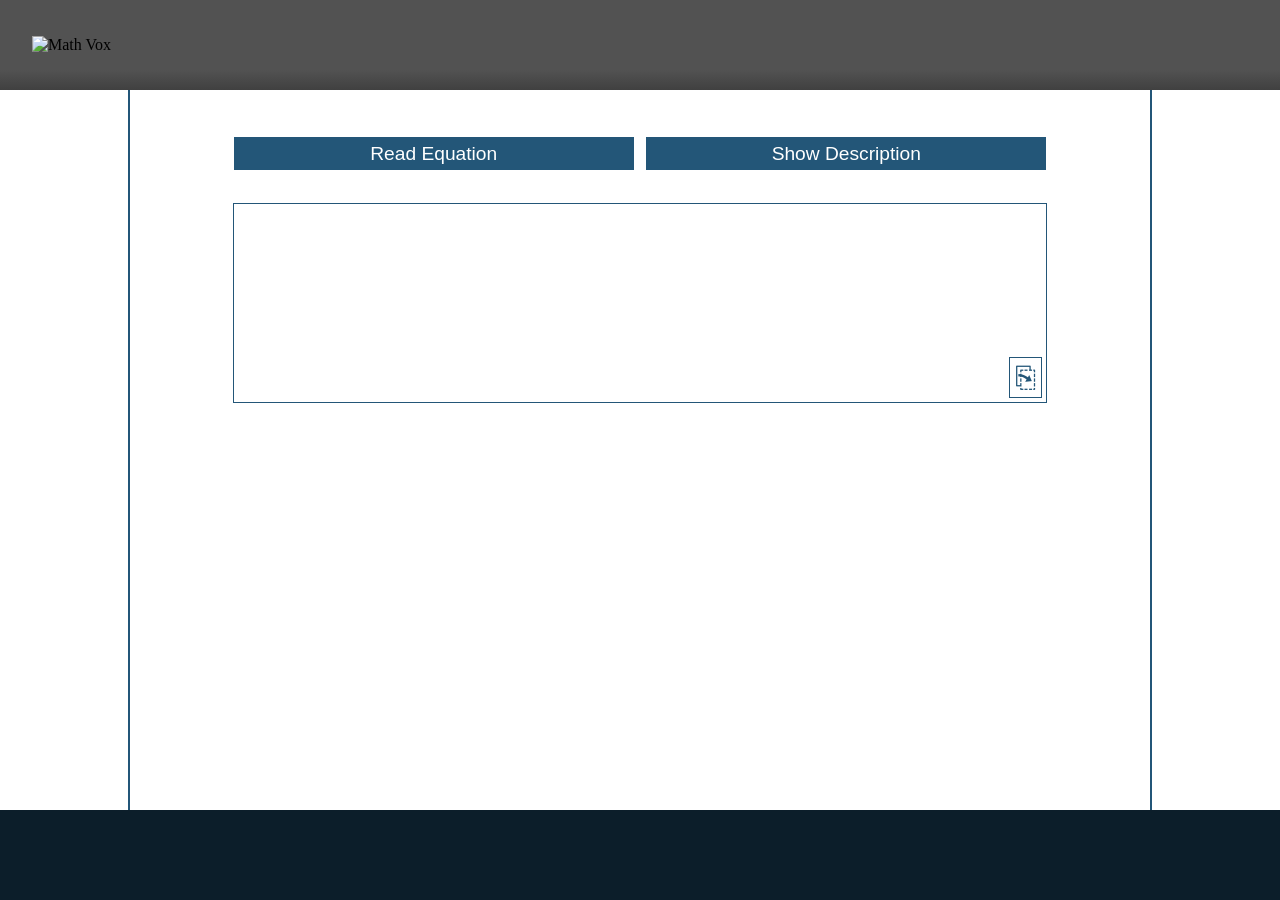
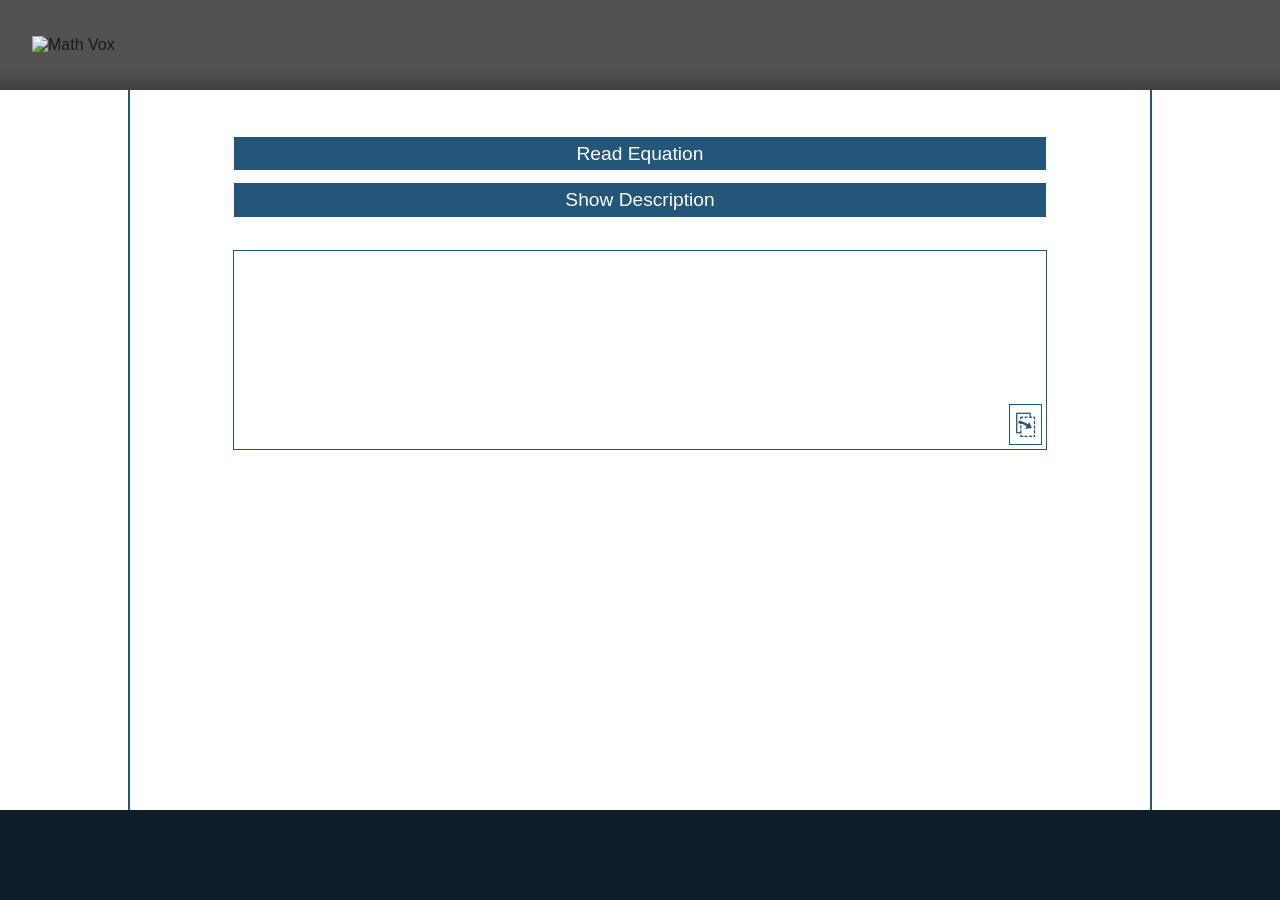

fix mathlive integration, add new features

--- a/resources/style.css
+++ b/resources/style.css
@@ -1,18 +1,70 @@
-@import url("./node_module/mathlive/mathlive-fonts.css");
-@import url("./node_module/mathlive/mathlive-static.css");
+@import url("../node_modules/mathlive/mathlive-fonts.css");
+@import url("../node_modules/mathlive/mathlive-static.css");
 
 *{
     box-sizing: border-box;
-    font-family: 'Tahoma' sans-serif;
+    font-family: 'Tahoma', sans-serif;
 }
 
 :root{
     --blue: #235678;
+    --bg: #ffffff;
+    --fg: #1a1a1a;
+    --panel-bg: #ffffff;
+    --panel-border: var(--blue);
+    --header-grad-top: #525252;
+    --header-grad-bottom: #404040;
+    --focus-ring: #ffb703;
+}
+
+html.theme-dark{
+    --bg: #121417;
+    --fg: #f2f2f2;
+    --panel-bg: #1c2024;
+    --panel-border: #6fa8c9;
+    --blue: #4a90bf;
+    --header-grad-top: #2c2c2c;
+    --header-grad-bottom: #1a1a1a;
 }
 
 html, body{
     margin: 0;
     padding: 0;
+    background-color: var(--bg);
+    color: var(--fg);
+}
+
+/* Visually hidden until focused: skip link and screen-reader-only labels */
+.sr-only{
+    position: absolute;
+    width: 1px;
+    height: 1px;
+    padding: 0;
+    margin: -1px;
+    overflow: hidden;
+    clip: rect(0, 0, 0, 0);
+    white-space: nowrap;
+    border: 0;
+}
+
+.skip-link{
+    position: absolute;
+    left: -999px;
+    top: 0;
+    background: var(--blue);
+    color: white;
+    padding: .6em 1em;
+    z-index: 100;
+}
+
+.skip-link:focus{
+    left: .5em;
+    top: .5em;
+}
+
+:focus-visible{
+    outline: 3px solid var(--focus-ring);
+    outline-offset: 2px;
 }
 
 header, footer{
@@ -21,13 +73,35 @@ header, footer{
 }
 
 header{
-    background: linear-gradient(180deg,#525252 0%, #525252 78%, #404040 100%);
+    background: linear-gradient(180deg, var(--header-grad-top) 0%, var(--header-grad-top) 78%, var(--header-grad-bottom) 100%);
     display: grid;
     align-items: center;
-    grid-template-columns: 1fr 3fr;
+    grid-template-columns: 1fr auto;
+    gap: 1em;
+    padding-right: 1.5em;
 }
 
+#a11y-controls{
+    display: flex;
+    flex-wrap: wrap;
+    gap: .5em;
+    justify-content: flex-end;
+}
 
+#a11y-controls > button{
+    font-size: .95em;
+    background-color: var(--panel-bg);
+    color: var(--blue);
+    border: 2px solid var(--blue);
+    padding: .5em .8em;
+    border-radius: .3em;
+    cursor: pointer;
+}
+
+#a11y-controls > button[aria-pressed="true"]{
+    background-color: var(--blue);
+    color: white;
+}
 
 footer{
     background-color: var(--blue);
@@ -43,10 +117,11 @@ footer{
 main{
     width: 80%;
     margin: 0 auto;
-    border-left: 2px solid var(--blue);
-    border-right: 2px solid var(--blue);
+    border-left: 2px solid var(--panel-border);
+    border-right: 2px solid var(--panel-border);
     min-height: 80vh;
     padding: 1px;
+    background-color: var(--bg);
 }
 
 #mf-sizer{
@@ -66,7 +141,7 @@ math-field::part(virtual-keyboard-toggle), math-field::part(menu-toggle){
 
 #buttons {
     display: grid;
-    grid-template-columns: 1fr 1fr;
+    grid-template-columns: 1fr;
     gap: .8em;
     margin-top: .8em;
 }
@@ -78,6 +153,7 @@ math-field::part(virtual-keyboard-toggle), math-field::part(menu-toggle){
     color: white;
     border: 2px solid var(--blue);
     padding: .2em;
+    cursor: pointer;
 }
 
 #buttons > button:hover{
@@ -87,17 +163,62 @@ math-field::part(virtual-keyboard-toggle), math-field::part(menu-toggle){
 #buttons > button:active{
     background-color: white;
     color: var(--blue);
-    
+}
+
+#format-picker{
+    width: 80%;
+    margin: 0 auto 1.5em auto;
+    display: flex;
+    flex-direction: column;
+    gap: .4em;
+}
+
+#format-picker label{
+    font-weight: bold;
+}
+
+#format-picker select{
+    font-size: 1.1em;
+    padding: .5em;
+    border: 2px solid var(--blue);
+    border-radius: .3em;
+    background-color: var(--panel-bg);
+    color: var(--fg);
 }
 
 #text-output{
     min-height: 200px;
     width: 80%;
     margin: 0 auto;
-    border: 1px solid var(--blue);
-    font-family: "Tahoma" !important;
+    border: 1px solid var(--panel-border);
+    background-color: var(--panel-bg);
+    font-family: "Tahoma", sans-serif !important;
     padding: .8rem;
     position: relative;
+}
+
+#format-name{
+    margin: 0 0 .5em 0;
+    font-size: 1em;
+    text-transform: uppercase;
+    letter-spacing: .05em;
+    color: var(--blue);
+}
+
+#text-cont{
+    white-space: pre-wrap;
+    word-break: break-word;
+    padding-bottom: 2.5rem;
+}
+
+/* Braille (Nemeth) output is Unicode braille dot patterns; a larger,
+   generously spaced monospace rendering makes the dot patterns easier
+   to distinguish visually and on braille-capable displays. */
+#text-cont.braille-output{
+    font-size: 1.6rem;
+    letter-spacing: .2em;
+    line-height: 2;
+    font-family: "Consolas", "Cambria Math", monospace, "Tahoma", sans-serif;
 }
 
 #copy{
@@ -105,12 +226,23 @@ math-field::part(virtual-keyboard-toggle), math-field::part(menu-toggle){
     bottom: .25rem;
     right: .25rem;
     color: var(--blue);
-    background-color: white;
-    border: 1px solid var(--blue);
+    background-color: var(--panel-bg);
+    border: 1px solid var(--panel-border);
     font-size: 2rem;
+    cursor: pointer;
 }
 
 #copy:active{
     color: white;
     background-color: var(--blue);
+}
+
+/* Dyslexia-friendly font toggle: swaps to a plainer, more open font
+   stack with extra letter/line spacing. This is a reasonable built-in
+   approximation; for true OpenDyslexic support a font file would need
+   to be bundled with the app. */
+html.dyslexia-font, html.dyslexia-font *{
+    font-family: "Verdana", "Trebuchet MS", "Tahoma", sans-serif !important;
+    letter-spacing: .03em;
+    line-height: 1.6;
 }
